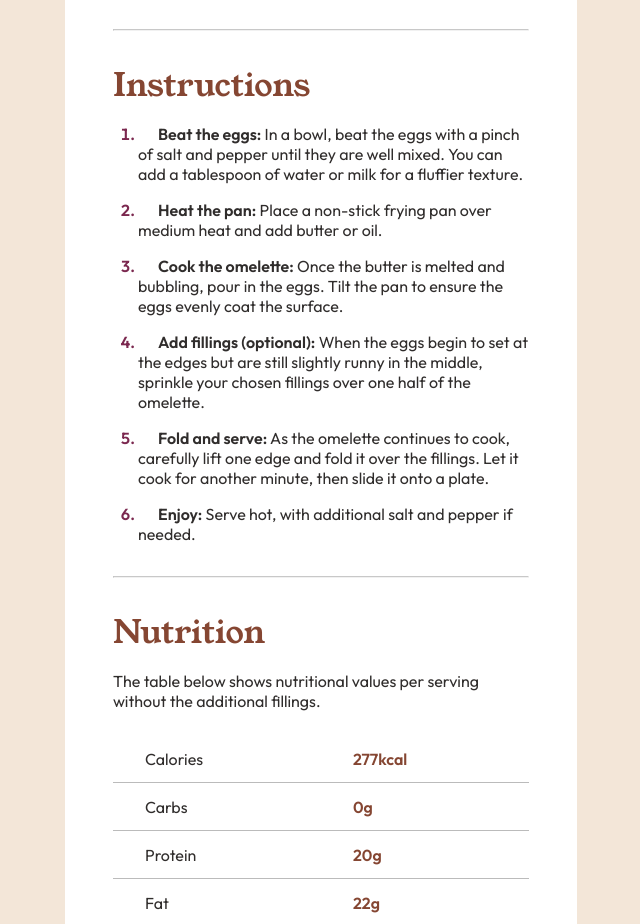
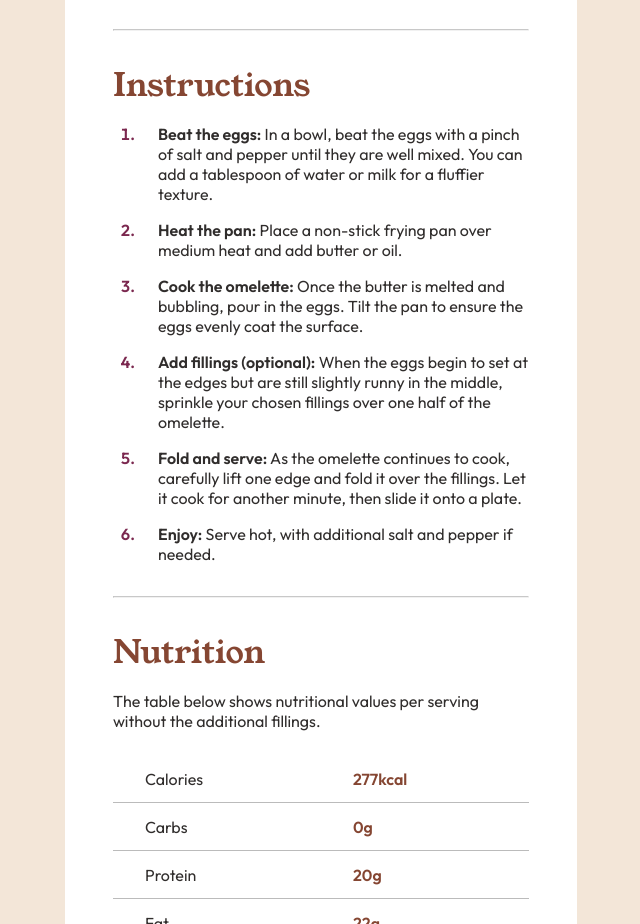
Before and after one commit to Harrison-Jolly/recipe-page-main-newbie-challenge, a plain HTML site: page index.html in a window 1280 px wide. Shown: the part 1245-2169 px from the top of the page, without its empty margins (319-959 px from the left). Drawn offline with Linux system fonts and the light colour scheme.

Commit message:
Fixed bullet point gap

```diff
--- a/style.css
+++ b/style.css
@@ -61,9 +61,7 @@ li::marker {
 }
 
 ol li {
-    position: relative;
-    margin-left: 25px;
-    text-indent: 20px;
+    padding-left: 20px;
 }
 
 ol li::marker {
```
